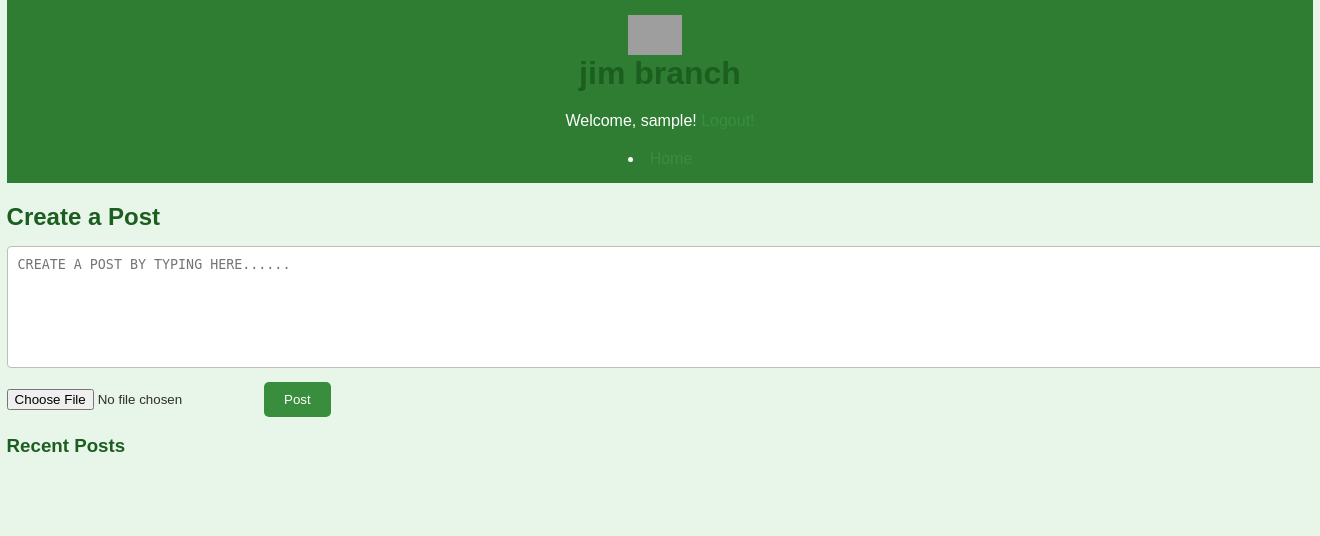
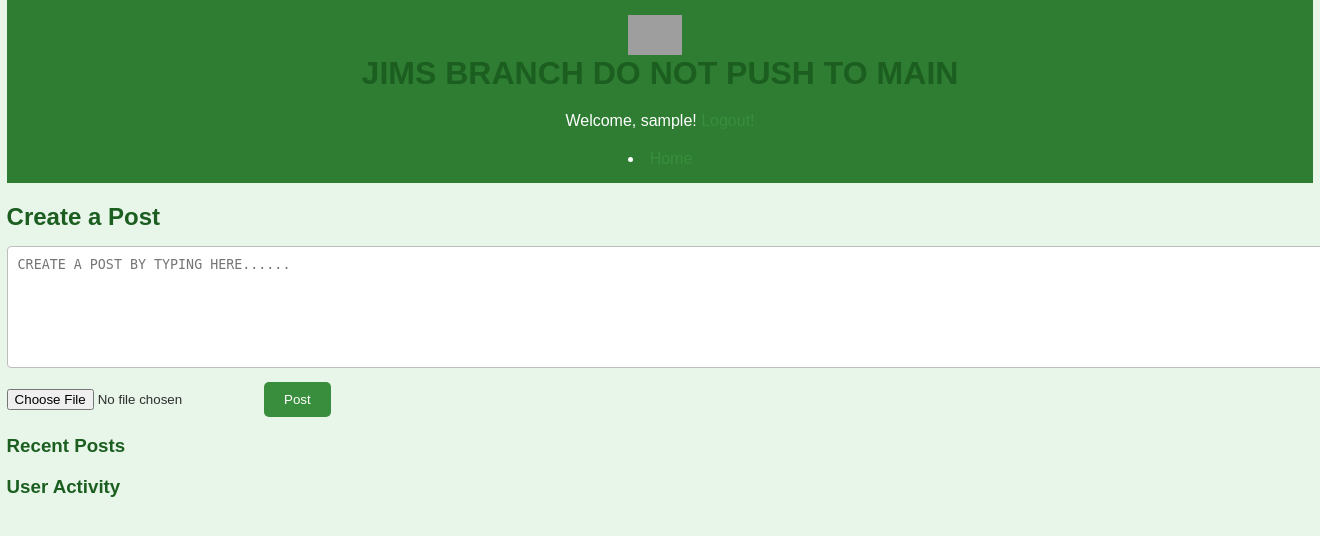
Before and after one commit to nitinpai300/cse312-ecs2.0, a Flask app: template templates/feed.html in a window 1320 px wide; the page is wider, and only the part inside the window is pictured. Shown: the top 536 px of that part. Run offline with Flask 3, Linux system fonts and the light colour scheme; the template is opened without the code that fills it: most values are stand-ins (such as "Sample title", 1, 10 or a date in 2020); some libraries are stand-ins or nearby versions; grey boxes are pictures that could not be loaded.

Commit message:
vaguely working active/inactive system based on if user is 10 secs inactive

```diff
--- a/server.py
+++ b/server.py
@@ -8,6 +8,7 @@ import hashlib
 import eventlet
 from flask_socketio import SocketIO, emit, join_room, leave_room
 from collections import defaultdict
+from datetime import datetime
 
 app = Flask(__name__)
 docker_db = os.environ.get("DOCKER_DB", "false")
@@ -28,9 +29,10 @@ app.secret_key = 'a'  # tbh i'm not sure what this is for again -chris
 socketio = SocketIO(app, cors_allowed_origins="*", async_mode='eventlet')
 rooms_users = defaultdict(set)
 currentUSERLST = {}
+userActive = {}
 
 
-
+#====WEBSOCKET FEED====WEBSOCKET FEED====WEBSOCKET FEED====WEBSOCKET FEED====WEBSOCKET FEED====WEBSOCKET FEED====WEBSOCKET FEED====WEBSOCKET FEED
 @socketio.on('newPost')
 def handle_new_post(data):
     user_authtoken = request.cookies.get("authenticationTOKEN")
@@ -68,18 +70,6 @@ def send_feed():
     emit('updateFeed', {"posts": get_posts})
 
 
-@socketio.on('connect')
-def on_connect():
-
-    authenticationTOKEN = request.cookies.get("authenticationTOKEN", "")
-    auth, usr, xsrf = authenticate(authenticationTOKEN)
-    print("authed", usr)
-    if auth:
-        session['username'] = usr
-        currentUSERLST[usr] =  request.sid
-        emit('my response',
-             {'message': '{0} has joined'.format(usr)})
-
 
 @socketio.on('likePost')
 def likePost(data):
@@ -110,17 +100,86 @@ def likePost(data):
         print(postVALUES)
         socketio.emit("updateLikeCount", postVALUES)
 
+#====WEBSOCKET FEED====WEBSOCKET FEED====WEBSOCKET FEED====WEBSOCKET FEED====WEBSOCKET FEED====WEBSOCKET FEED====WEBSOCKET FEED====WEBSOCKET FEED
+
+#====ACTIVE/INACTIVE====ACTIVE/INACTIVE====ACTIVE/INACTIVE====ACTIVE/INACTIVE====ACTIVE/INACTIVE====ACTIVE/INACTIVE====ACTIVE/INACTIVE
+@socketio.on('connect')
+def on_connect():
+    authenticationTOKEN = request.cookies.get("authenticationTOKEN", "")
+    auth, usr, xsrf = authenticate(authenticationTOKEN)
+
+    if auth:
+        userActive[request.sid] = {
+            "username": usr,
+            "last_active": datetime.now(),
+            "active_time": 0,
+            "inactive_time": 0,
+            "inactive": False
+        }
+        emit('my response', {'message': f'{usr} has joined'})
+        #start timer
+        if not hasattr(backgroundTIMER, "_task_started"):
+            backgroundTIMER._task_started = True
+            socketio.start_background_task(target=backgroundTIMER)
+
+
+@socketio.on('userActive')
+def on_userActive():
+    if request.sid in userActive:
+        user_data = userActive[request.sid]
+        if user_data["inactive"]:
+            #make inactive user "active"
+            inactive_duration = (datetime.now() - user_data["last_active"]).total_seconds()
+            user_data["inactive_time"] += inactive_duration
+        user_data["inactive"] = False
+        user_data["last_active"] = datetime.now()  # Reset last active time
+
+
+@socketio.on('userInactive')
+def on_userInactive():
+    if request.sid in userActive:
+        user_data = userActive[request.sid]
+        if not user_data["inactive"]:  #if user active but check inactive bc checking active errors
+            #make active user "inactive"
+            active_duration = (datetime.now() - user_data["last_active"]).total_seconds()
+            user_data["active_time"] += active_duration
+        user_data["inactive"] = True
+        user_data["last_active"] = datetime.now()
+
+
+def backgroundTIMER():
+    while True:
+        for user_sid, data in userActive.items():
+            if not data["inactive"]:
+                active_duration = (datetime.now() - data["last_active"]).total_seconds()
+                data["active_time"] += active_duration
+                data["last_active"] = datetime.now()
+            else:
+                inactive_duration = (datetime.now() - data["last_active"]).total_seconds()
+                data["inactive_time"] += inactive_duration
+                data["last_active"] = datetime.now()
+
+        #ws emit times
+        active_inactive_times = {
+            data["username"]: {
+                "active_time": round(data["active_time"], 2),
+                "inactive_time": round(data["inactive_time"], 2)
+            }
+            for user_sid, data in userActive.items()
+        }
+        socketio.emit('updateUserActivity', active_inactive_times)
+        eventlet.sleep(1)
 
 
 @socketio.on('disconnect')
 def on_disconnect():
-    username = session.get('username')
-    if username:
-        currentUSERLST.pop(username)
-        emit("userLIST", list(currentUSERLST.keys()), broadcast=True)
+    if request.sid in userActive:
+        del userActive[request.sid]
+#====ACTIVE/INACTIVE====ACTIVE/INACTIVE====ACTIVE/INACTIVE====ACTIVE/INACTIVE====ACTIVE/INACTIVE====ACTIVE/INACTIVE====ACTIVE/INACTIVE
 
 
-# routing index.html
+
+
 @app.route('/', methods=["GET", "POST"])
 def index():
     authenticationTOKEN = request.cookies.get("authenticationTOKEN", "none")
--- a/static/js/functions.js
+++ b/static/js/functions.js
@@ -1,43 +1,78 @@
-f// Emit a WebSocket event to create a new post
+//For activity timer and inactivity timer
+let inactivityTimeout = null; // Timeout to track inactivity
+let isUserInactive = false;   // Flag to track if the user is inactive
+
+function notifyActive() {
+    if (isUserInactive) {
+        socket.emit('userActive');
+        isUserInactive = false;
+    }
+    resetInactivityTimeout();
+}
+function notifyInactive() {
+    if (!isUserInactive) {
+        socket.emit('userInactive');
+        isUserInactive = true;
+    }
+}
+
+//10 seconds
+function resetInactivityTimeout() {
+    clearTimeout(inactivityTimeout);
+    inactivityTimeout = setTimeout(() => {
+       notifyInactive();
+       //THIS IS THE VALUE FOR HOW LONG A USER IS CONSIDERED INACTIVE 10000 is 10 SECONDS, change THIS ONLY NOTHING ELSE
+    }, 10000);
+}
+
+document.addEventListener('mousemove', notifyActive);
+document.addEventListener('keydown', notifyActive);
+document.addEventListener('visibilitychange', () => {
+    if (document.hidden) {
+        notifyInactive();
+    } else {
+        notifyActive();
+    }
+});
+window.addEventListener('load', () => {
+    notifyActive();
+});
+
+//----------------------------------------------------------------------------------------
+//feed with websockets
+
 function createPost() {
     const postContent = document.getElementById("post-content").value;
     const uploadInput = document.getElementById("upload");
     const file = uploadInput.files[0];
 
     if (!postContent && !file) {
-        alert("You need to provide some content or an image!");
+        alert("Must have: messege of media");
         return;
     }
 
     const reader = new FileReader();
     reader.onload = function (e) {
-        const imageData = e.target.result; // Base64 encoded image data
+        const imageData = e.target.result;
         socket.emit('newPost', { post_content: postContent, upload: imageData });
     };
-
     if (file) {
         reader.readAsArrayBuffer(file);
     } else {
-        // Send the post content without an image
         socket.emit('newPost', { post_content: postContent });
     }
-
-    // Clear the input fields
     document.getElementById("post-content").value = "";
     document.getElementById("upload").value = null;
 }
 
-// Update the feed UI dynamically
 function updateFeedUI(posts) {
     const feedContainer = document.getElementById("feed-container");
-    feedContainer.innerHTML = ""; // Clear the current feed
-
+    feedContainer.innerHTML = "";
     posts.forEach(post => {
         const postElement = document.createElement("div");
         postElement.className = "post";
         postElement.id = post.postID;
 
-        // Post content
         postElement.innerHTML = `
             <p><strong>${post.author}:</strong> ${post.post_content}</p>
             ${post.filename ? `<img src="${post.filename}" alt="Post image" />` : ""}
@@ -49,12 +84,10 @@ function updateFeedUI(posts) {
                 <button class="comment">Comment</button>
             </div>
         `;
-
         feedContainer.appendChild(postElement);
     });
 }
 
-// Emit a WebSocket event to like a post
 function likeMessage(postID) {
     console.log("Here's your post: " + postID);
     socket.emit('likePost', { postID: postID });
--- a/templates/feed.html
+++ b/templates/feed.html
@@ -12,13 +12,22 @@
     var socket = io({ autoConnect: false });
     socket.connect();
 
-    // Listen for updates to the feed
+
+    socket.on('updateUserActivity', function(data) {
+    const activityContainer = document.getElementById('user-activity');
+    activityContainer.innerHTML = '';
+
+    for (const [username, times] of Object.entries(data)) {
+        const userItem = document.createElement('div');
+        userItem.textContent = `User ${username}: Active for: ${times.active_time.toFixed(2)} seconds | Inactive for: ${times.inactive_time.toFixed(2)} seconds`;
+        activityContainer.appendChild(userItem);
+    }});
+
     socket.on('updateFeed', function (data) {
         console.log("Feed updated:", data);
         updateFeedUI(data.posts);
     });
 
-    // Listen for updated like counts
     socket.on('updateLikeCount', function (data) {
         console.log(data);
         const postElement = document.getElementById(data["postID"]);
@@ -27,11 +36,14 @@
             postElement.querySelector(".likedBy").textContent = data["likedBy"];
         }
     });
+
+
+
 </script>
 <body>
     <header>
         <img src="static/images/images.jpeg" alt="">
-        <h1>jim branch</h1>
+        <h1>JIMS BRANCH DO NOT PUSH TO MAIN</h1>
         <p>Welcome, {{ username }}! <a href="/logout">Logout!</a></p>
         <li><a href="/">Home</a></li>
     </header>
@@ -44,8 +56,13 @@
     <section id="posts-section">
         <h3>Recent Posts</h3>
         <div id="feed-container">
-            <!-- Posts will be dynamically loaded here -->
+            <!--posts here-->
         </div>
+    </section>
+
+    <section id="user-activity">
+        <h3>User Activity</h3>
+        <!--activity time here-->
     </section>
 </body>
 </html>
```
